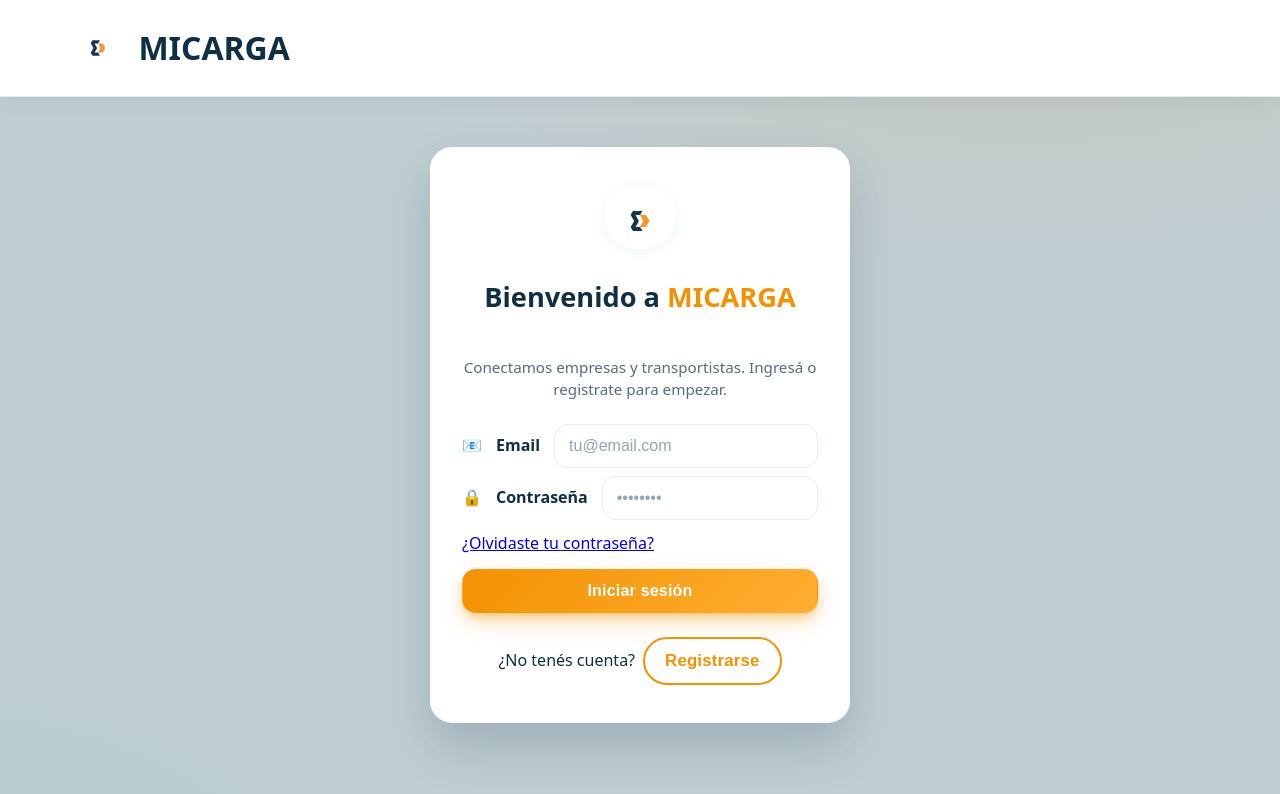
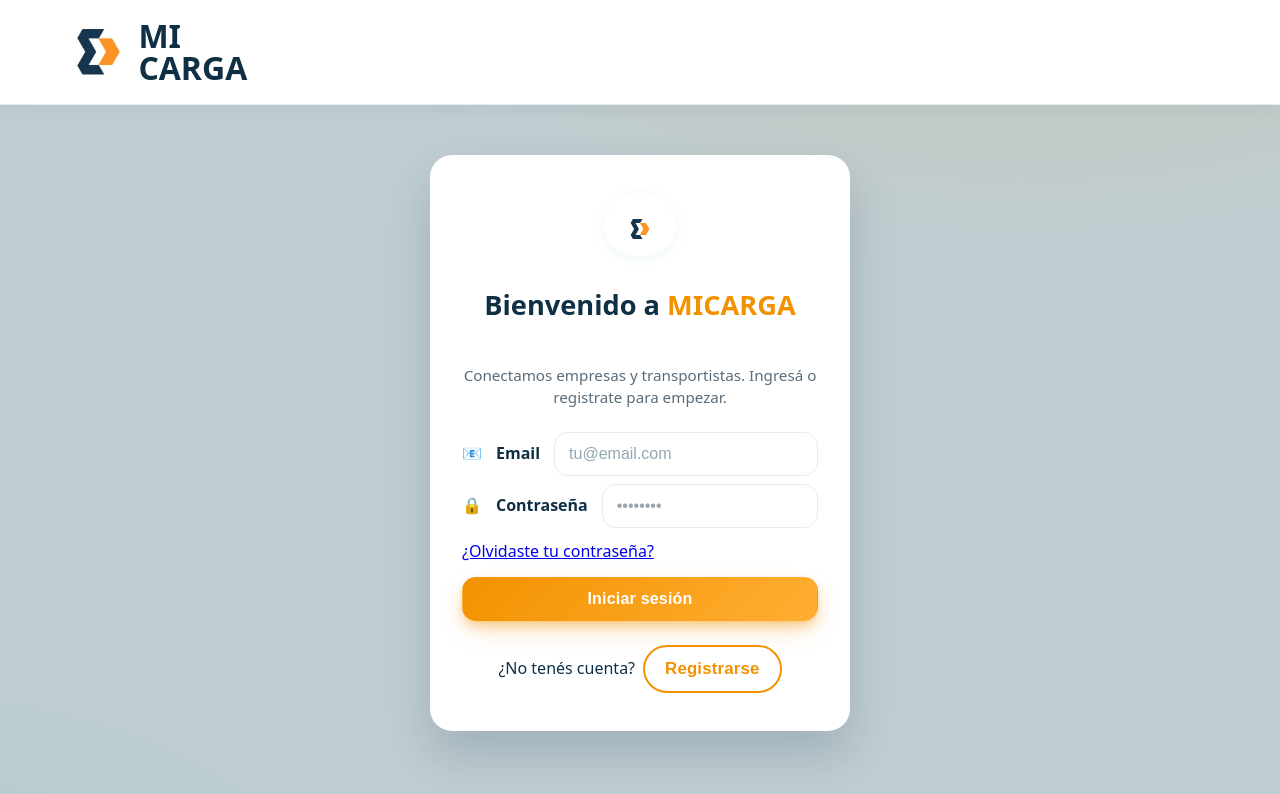
Before and after one commit to BlasTrivi/sendix2-0, a website: page index.html in a window 1280 px wide. Drawn offline with nearby package versions, Linux system fonts and the light colour scheme; no server answers.

Commit message:
mejorar: actualizar la referencia del icono y el logo en el encabezado

```diff
--- a/index.html
+++ b/index.html
@@ -6,7 +6,7 @@
   <title>MICARGA</title>
   <meta name="theme-color" content="#0E2F44" />
   <link rel="stylesheet" href="styles.css?v=20251029a"/>
-  <link rel="icon" href="assets/logo.svg">
+  <link rel="icon" href="assets/logo.jpg">
 </head>
 <body>
   <a href="#view-container" class="skip-link">Saltar al contenido principal</a>
@@ -14,9 +14,9 @@
   <header class="topbar">
     <div class="topbar-inner">
       <div class="brand brand-left" style="margin-left:0;">
-      <img src="assets/logo.svg" class="logo" alt="MICARGA"/>
+      <img src="assets/logo.jpg" class="logo" alt="MICARGA"/>
         <div>
-          <h1 class="app-name">MICARGA</h1>
+          <h1 class="app-name">MI<br>CARGA</h1>
           <p class="tagline"></p>
         </div>
       </div>
```
Also changed, not shown: assets/logo.jpg (added).
